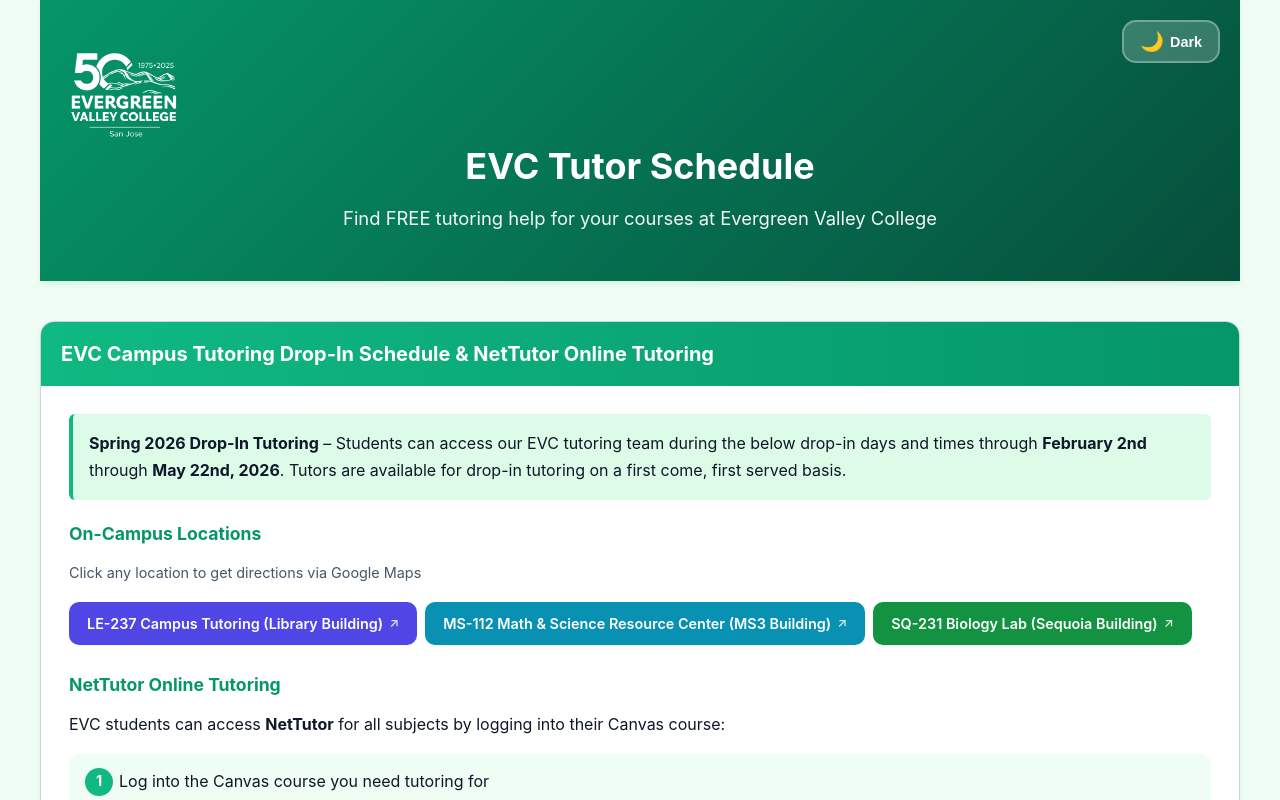
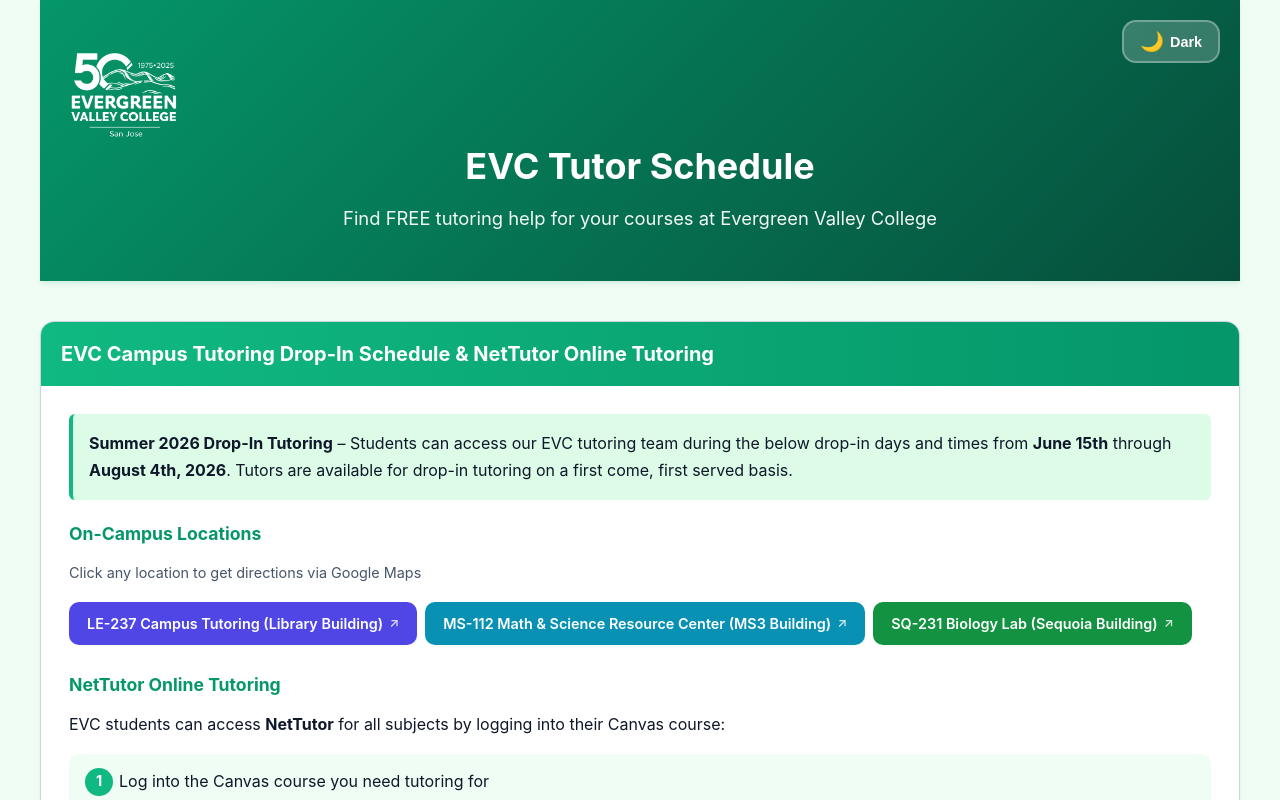
Before and after one commit to khainguyen21/EVC_Project, a Next.js app: page / in a window 1280 px wide. Shown: the top 800 px of the page. Built offline with nearby package versions, Linux system fonts and the light colour scheme; no server answers; the database is empty.

Commit message:
Updated timeline on UI

```diff
--- a/src/app/page.tsx
+++ b/src/app/page.tsx
@@ -119,10 +119,10 @@
           title="EVC Campus Tutoring Drop-In Schedule & NetTutor Online Tutoring"
           intro={
             <>
-              <strong>Spring 2026 Drop-In Tutoring</strong> – Students can
+              <strong>Summer 2026 Drop-In Tutoring</strong> – Students can
               access our EVC tutoring team during the below drop-in days and
-              times through <strong>February 2nd</strong> through{" "}
-              <strong>May 22nd, 2026</strong>. Tutors are available for drop-in
+              times from <strong>June 15th</strong> through{" "}
+              <strong>August 4th, 2026</strong>. Tutors are available for drop-in
               tutoring on a first come, first served basis.
             </>
           }
```
